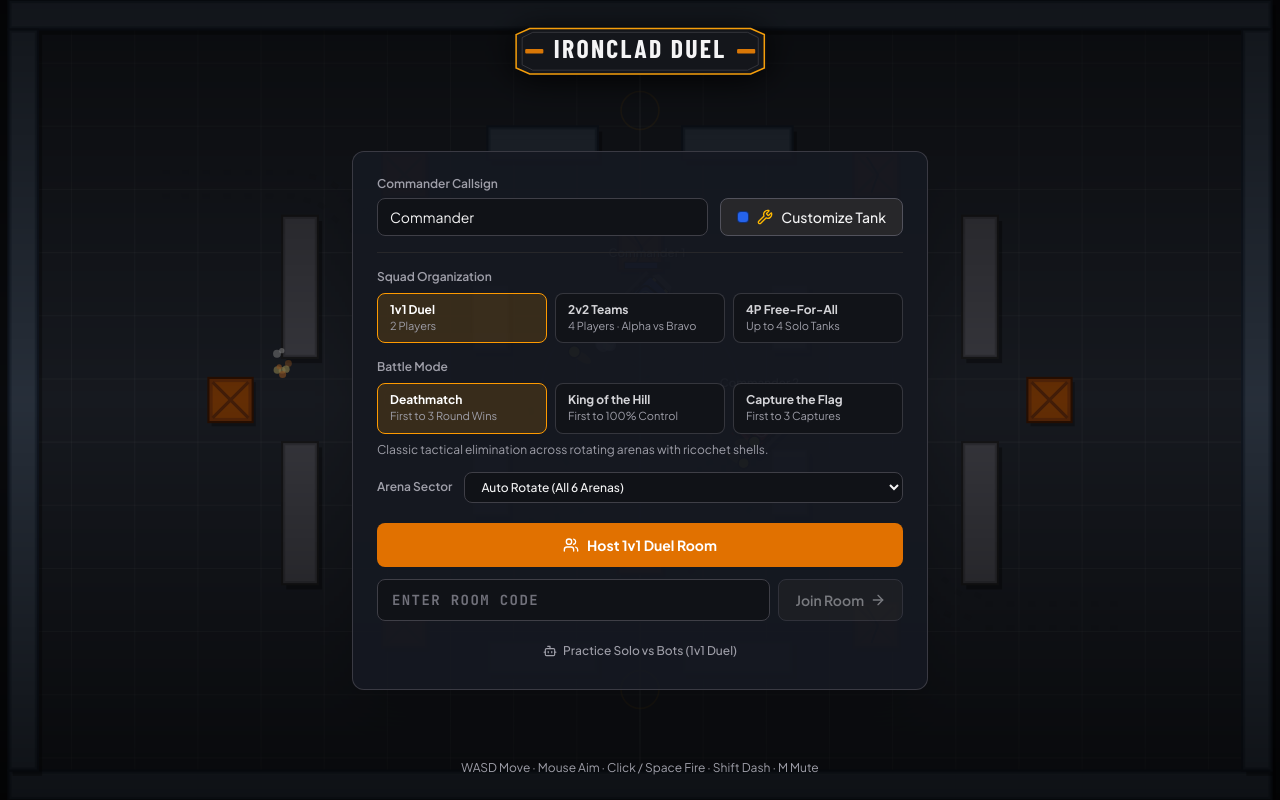
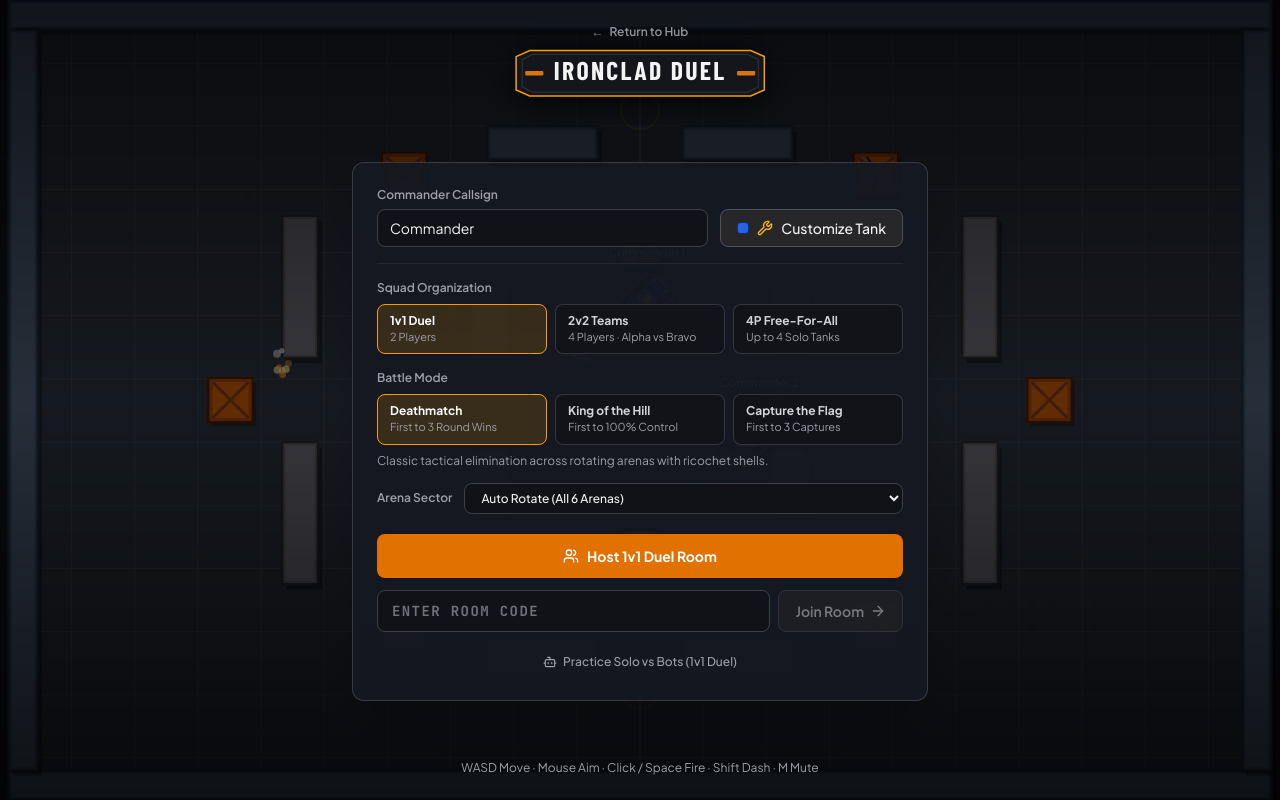
Before and after one commit to Ememas07/Tank-1v1-Game, a React (Vite) app: page / in a window 1280 px wide. Built offline with nearby package versions, Linux system fonts and the light colour scheme; a web font is replaced by a local one.

Commit message:
Add navigation back to home screen via title and in-game controls

```diff
--- a/src/App.tsx
+++ b/src/App.tsx
@@ -938,6 +938,12 @@ export default function App() {
                 <Home className="h-4 w-4" />
                 Leave Match
               </button>
+              <a
+                href="/"
+                className="inline-flex w-full items-center justify-center gap-2 rounded-lg border border-zinc-700 bg-zinc-800/80 px-4 py-2 text-xs font-semibold text-zinc-300 hover:bg-zinc-700 hover:text-white transition-colors"
+              >
+                Exit to AI Studio Hub
+              </a>
             </div>
           </div>
         </div>
--- a/src/components/GameHud.tsx
+++ b/src/components/GameHud.tsx
@@ -1,5 +1,5 @@
 import React from 'react';
-import { Volume2, VolumeX, Pause } from 'lucide-react';
+import { Volume2, VolumeX, Pause, Home } from 'lucide-react';
 import {
   BULLET_UPGRADES,
   computeTankStats,
--- a/src/components/TitleAndLobby.tsx
+++ b/src/components/TitleAndLobby.tsx
@@ -85,7 +85,14 @@ export const TitleOverlay: React.FC<TitleOverlayProps> = ({
   return (
     <div className="fixed inset-0 z-20 flex flex-col items-center justify-between bg-gradient-to-b from-black/75 via-black/45 to-black/80 px-4 py-5 overflow-y-auto">
       {/* Bespoke SVG Emblem */}
-      <div className="flex flex-col items-center pt-1 text-center">
+      <a
+        href="/"
+        title="Return to Hub"
+        className="flex flex-col items-center pt-1 text-center group cursor-pointer"
+      >
+        <span className="mb-1.5 inline-flex items-center gap-1.5 text-xs font-semibold text-zinc-400 group-hover:text-amber-400 transition-colors">
+          <span aria-hidden="true">←</span> Return to Hub
+        </span>
         <svg
           viewBox="0 0 360 74"
           className="h-14 w-auto drop-shadow-[0_4px_16px_rgba(0,0,0,0.85)]"
@@ -118,7 +125,7 @@ export const TitleOverlay: React.FC<TitleOverlayProps> = ({
             IRONCLAD DUEL
           </text>
         </svg>
-      </div>
+      </a>
 
       {/* Main Command Panel */}
       <main className="w-full max-w-xl rounded-xl border border-zinc-700/90 bg-[#161921]/95 p-5 sm:p-6 shadow-2xl">
```
